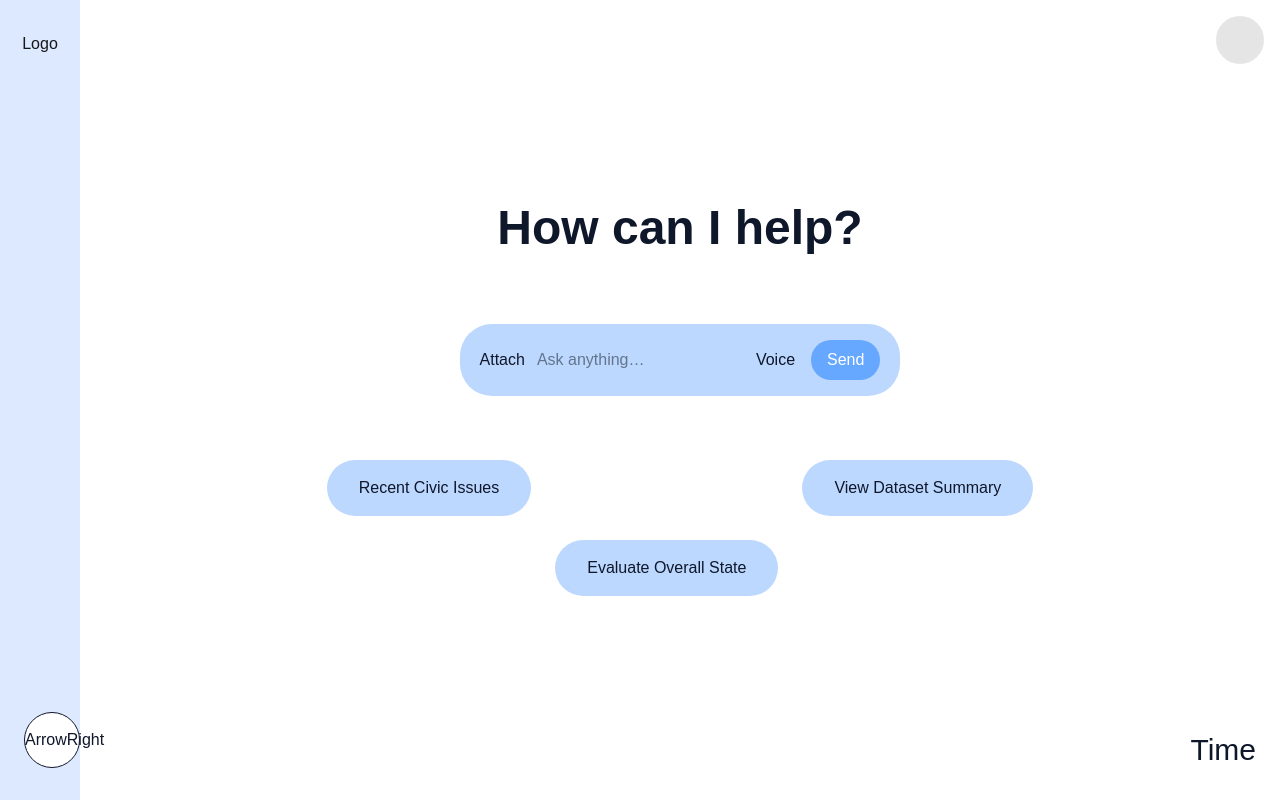
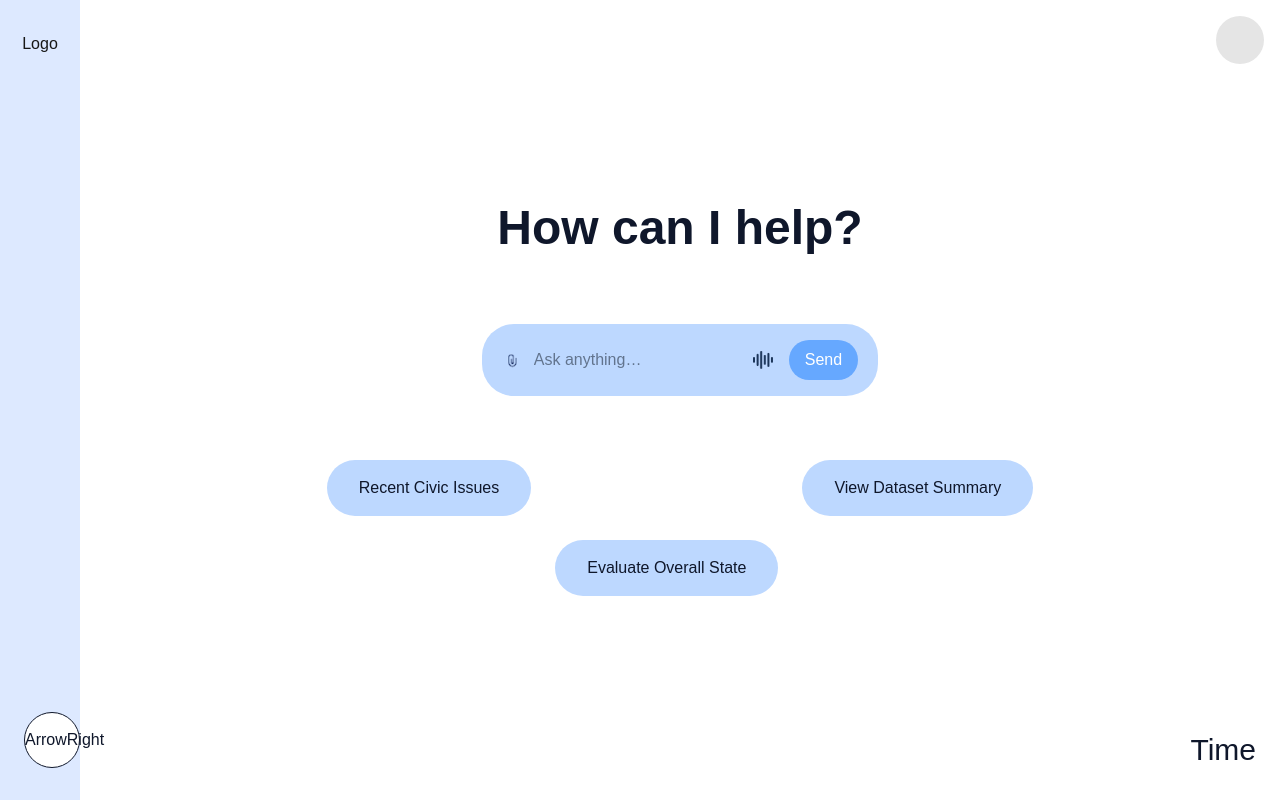
Before and after one commit to AleksandrRise/ai-for-gov, a Next.js app in the folder client/: page / in a window 1280 px wide. Built offline with nearby package versions, Linux system fonts and the light colour scheme.

Commit message:
Made a file attachment button work. Added cursor-pointer to buttons

```diff
--- a/client/components/prompt-bar.tsx
+++ b/client/components/prompt-bar.tsx
@@ -1,15 +1,32 @@
+import Image from "next/image";
+import voice_icon from "@/public/img/voice-icon.png";
+import attach_icon from "@/public/img/attach.png";
+
 export default function PromptBar() {
   return (
     <div className="mx-auto mt-10 max-w-4xl bg-[#BDD8FF] rounded-4xl">
       <div className="flex items-center gap-3 bg-cloud rounded-pill px-5 py-4 shadow-soft">
-        <button aria-label="Attach">Attach</button>
+        {/* File upload button */}
+        <label className="cursor-pointer flex items-center">
+          <input
+            type="file"
+            aria-label="Attach"
+            className="hidden"
+          />
+          <Image src={attach_icon} alt="attach" width={20} height={20} />
+        </label>
+
         <input
           placeholder="Ask anything…"
           className="flex-1 bg-transparent outline-none placeholder:text-slate-500"
         />
-        <button aria-label="Voice">Voice</button>
+
+        <button aria-label="Voice" className="cursor-pointer">
+          <Image src={voice_icon} alt="voice" width={20} height={20} />
+        </button>
+
         <button
-          className="ml-1 rounded-full bg-[#66A8FF] text-white px-4 py-2 flex items-center gap-2"
+          className="ml-1 cursor-pointer rounded-full bg-[#66A8FF] text-white px-4 py-2 flex items-center gap-2"
           aria-label="Send"
         >
           Send
```
